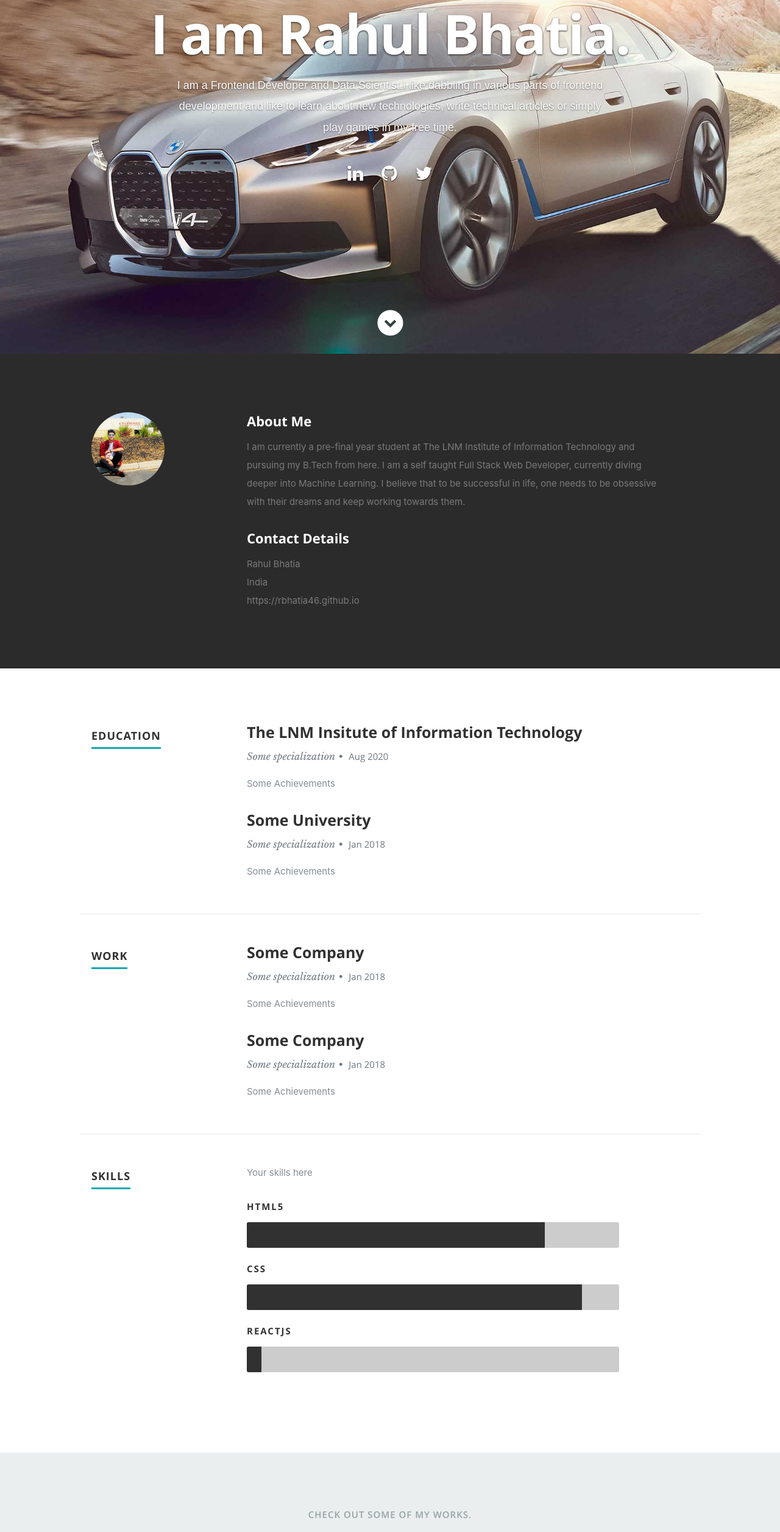
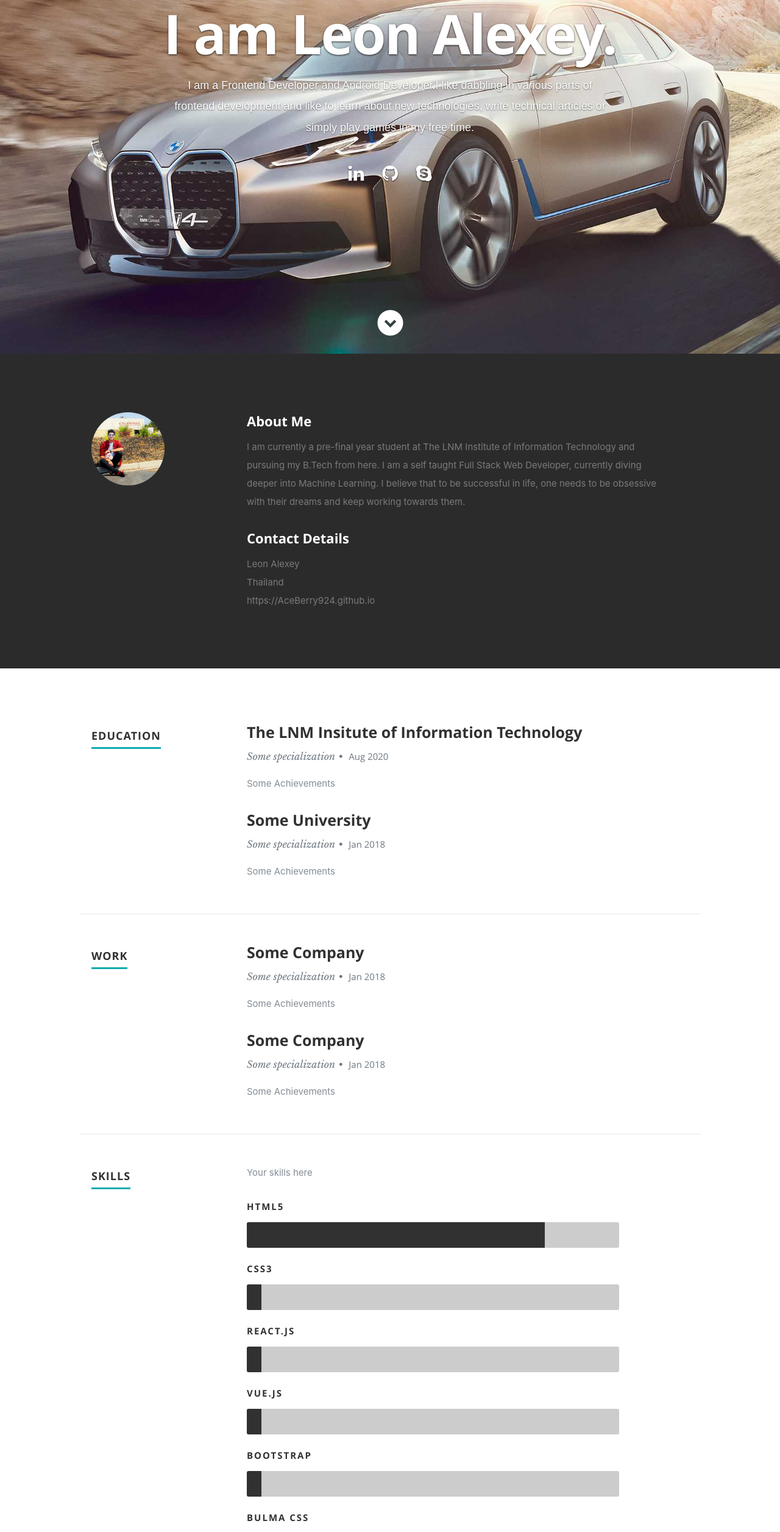
Before and after one commit to AceBerry924/my-portfolio, a React (Create React App) app: page / in a window 1280 px wide. Shown: the part 220-2732 px from the top of the page at 61% size. Built offline with nearby package versions, Linux system fonts and the light colour scheme.

Commit message:
update personal information

```diff
--- a/package.json
+++ b/package.json
@@ -5,8 +5,8 @@
 	"private": true,
 	"dependencies": {
 		"gh-pages": "^2.2.0",
-		"react": "^16.6.0",
-		"react-dom": "^16.6.0",
+		"react": "^16.12.0",
+		"react-dom": "^16.12.0",
 		"react-scripts": "^3.4.0"
 	},
 	"scripts": {
--- a/src/resumeData.js
+++ b/src/resumeData.js
@@ -1,30 +1,30 @@
 let resumeData = {
-    "imagebaseurl":"https://rbhatia46.github.io/",
-    "name": "Rahul Bhatia",
-    "role": "Frontend Developer and Data Scientist",
-    "linkedinId":"Your LinkedIn Id",
-    "skypeid": "Your skypeid",
+    "imagebaseurl":"https://AceBerry924.github.io",
+    "name": "Leon Alexey",
+    "role": "Frontend Developer and Android Developer",
+    "linkedinId":"https://www.linkedin.com/in/leon-alexey-5b1b2119b/",
+    "skypeid": "live:meobius123",
     "roleDescription": "I like dabbling in various parts of frontend development and like to learn about new technologies, write technical articles or simply play games in my free time.",
     "socialLinks":[
         {
           "name":"linkedin",
-          "url":"https://www.linkedin.com/in/rahul-bhatia-67ba08121/",
+          "url":"https://www.linkedin.com/in/leon-alexey-5b1b2119b/",
           "className":"fa fa-linkedin"
         },
         {
           "name":"github",
-          "url":"http://github.com/rbhatia46",
+          "url":"http://github.com/aceberry924",
           "className":"fa fa-github"
         },
         {
           "name":"skype",
-          "url":"http://twitter.com/rbhatia46",
-          "className":"fa fa-twitter"
+          "url":"skype:meobius123",
+          "className":"fa fa-skype"
         }
       ],
     "aboutme":"I am currently a pre-final year student at The LNM Institute of Information Technology and pursuing my B.Tech from here. I am a self taught Full Stack Web Developer, currently diving deeper into Machine Learning. I believe that to be successful in life, one needs to be obsessive with their dreams and keep working towards them.",
-    "address":"India",
-    "website":"https://rbhatia46.github.io",
+    "address":"Thailand",
+    "website":"https://AceBerry924.github.io",
     "education":[
       {
         "UniversityName":"The LNM Insitute of Information Technology",
@@ -63,11 +63,20 @@ let resumeData = {
         "skillname":"HTML5"
       },
       {
-        "skillname":"CSS"
+        "skillname":"CSS3"
       },
       {
-        "skillname":"Reactjs"
-      }
+        "skillname":"React.js"
+      },
+      {
+        "skillname":"Vue.js"
+      },
+      {
+        "skillname":"Bootstrap"
+      },
+      {
+        "skillname":"Bulma CSS"
+      },
     ],
     "portfolio":[
       {
```
